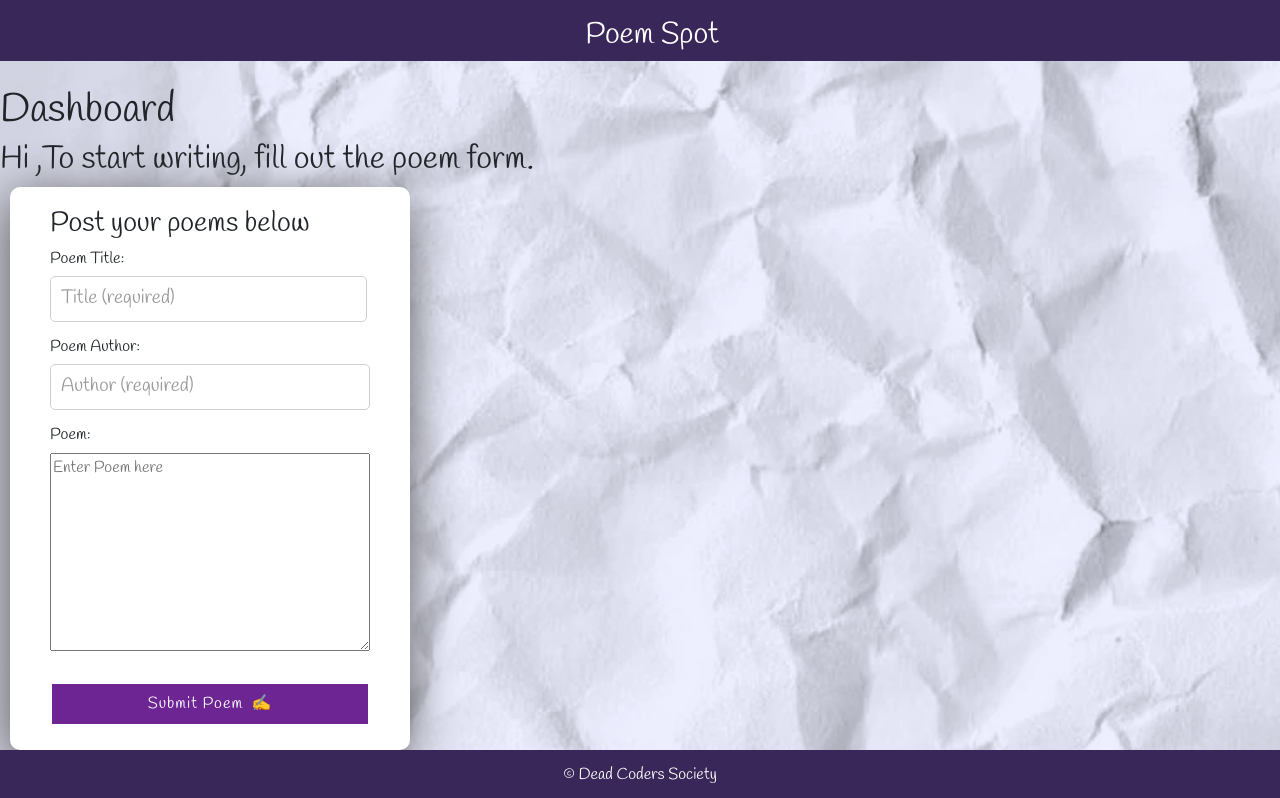
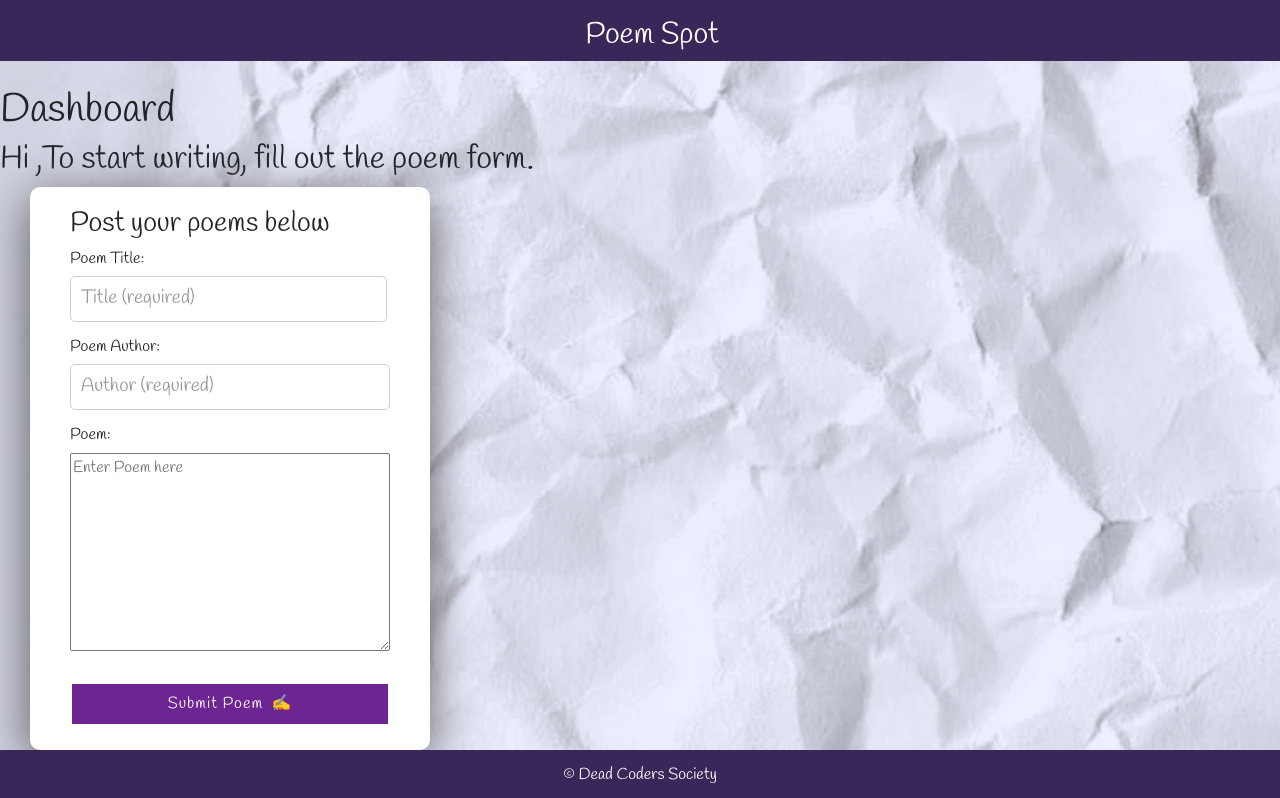
Before and after one commit to vita-wanchenchen/poem-spot-1, a React app: page /users in a window 1280 px wide. Shown: the top 798 px of the page. Built offline with nearby package versions, Linux system fonts and the light colour scheme; no server answers.

Commit message:
Changed some styling

```diff
--- a/src/App.css
+++ b/src/App.css
@@ -189,7 +189,7 @@ input::placeholder {
   flex-direction: column;
   justify-content: left;
   align-items: left;
-  margin-left: 10px;
+  margin-left: 30px;
   /* background-color: #258ea6; */
 }
 
--- a/src/views/Dashboard.jsx
+++ b/src/views/Dashboard.jsx
@@ -243,7 +243,7 @@ class Dashboard extends Component {
                       <Card>
                         <CardContent>
                           <Typography color="textSecondary" gutterBottom>
-                            {index === 0 ? "User Poems" : null }
+                            {index === 0 ? "All Poems" : null }
                           </Typography>
                           <Typography variant="h5" component="h4">{poems.title}</Typography>
                           <Typography>by:</Typography>
--- a/src/views/Home.jsx
+++ b/src/views/Home.jsx
@@ -97,7 +97,7 @@ class Home extends Component {
                       <Card>
                         <CardContent>
                           <Typography color="textSecondary" gutterBottom>
-                            {index === 0 ? "User Poems" : null }
+                            {index === 0 ? "All Poems" : null }
                           </Typography>
                           <Typography variant="h5" component="h4">{poems.title}</Typography>
                           <Typography>by:</Typography>
```
